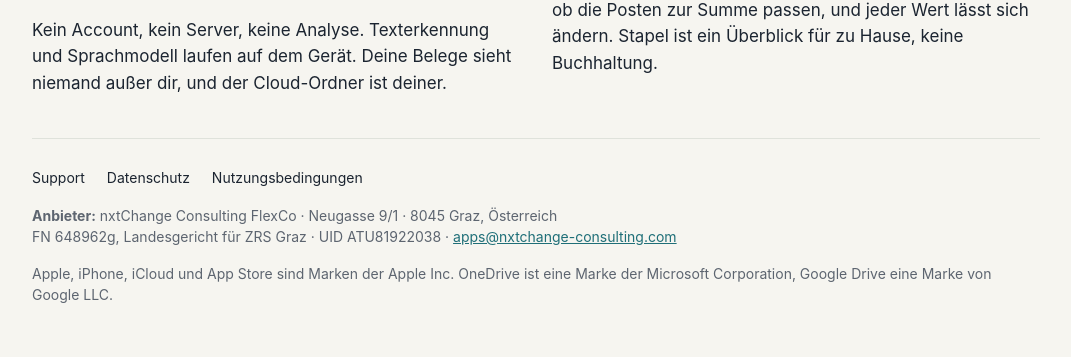
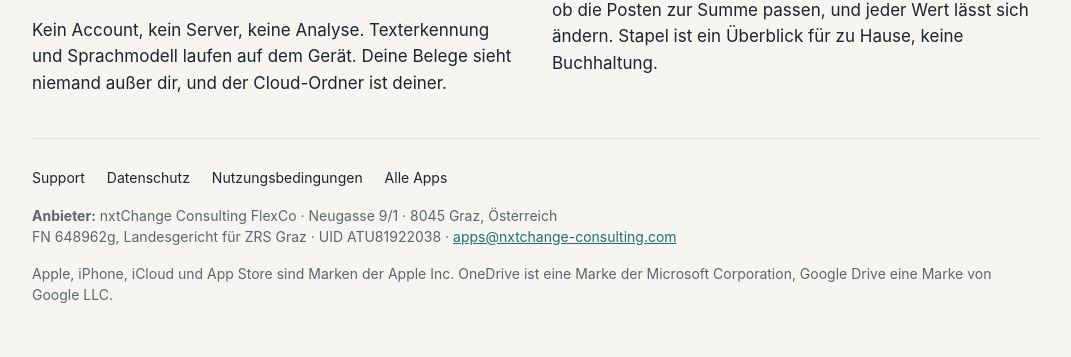
Before and after one commit to nxtChangeConsultingFlexCo/stapel-legal, a Jekyll site: the page index.html, which Jekyll copies as it is, in a window 1280 px wide. Shown: the part 1093-1450 px from the top of the page, without its empty margins (104-1175 px from the left). Built offline with Jekyll 4.4.1, drawn with Linux system fonts in a browser that asks for light colours.

Commit message:
Fußzeile verlinkt das App-Register nxtchange.app
Startseiten (de/en) mit „Alle Apps“/„All apps“, Jekyll-Vorlage der Rechtstexte mit Fußzeile zu Startseite und nxtChange Apps.

Co-Authored-By: Claude Fable 5.1 <noreply@anthropic.com>

```diff
--- a/_layouts/default.html
+++ b/_layouts/default.html
@@ -15,6 +15,10 @@
       {% endif %}
 
       {{ content }}
+
+      <footer class="mt-5 pt-3 border-top f6 text-gray color-fg-muted">
+        <a href="{{ "/" | absolute_url }}">{{ site.title }}</a> · <a href="https://nxtchange.app/">nxtChange Apps</a>
+      </footer>
     </div>
   </body>
 </html>
--- a/en/index.html
+++ b/en/index.html
@@ -93,6 +93,7 @@ footer .note{margin-top:16px}
         <a href="../support/">Support</a>
         <a href="../privacy/">Privacy Policy</a>
         <a href="../terms/">Terms of Use</a>
+        <a href="https://nxtchange.app/">All apps</a>
       </div>
       <address>
         <strong>Provider:</strong> nxtChange Consulting FlexCo · Neugasse 9/1 · 8045 Graz, Austria<br>
--- a/index.html
+++ b/index.html
@@ -93,6 +93,7 @@ footer .note{margin-top:16px}
         <a href="./support/">Support</a>
         <a href="./datenschutz/">Datenschutz</a>
         <a href="./nutzungsbedingungen/">Nutzungsbedingungen</a>
+        <a href="https://nxtchange.app/">Alle Apps</a>
       </div>
       <address>
         <strong>Anbieter:</strong> nxtChange Consulting FlexCo · Neugasse 9/1 · 8045 Graz, Österreich<br>
```
